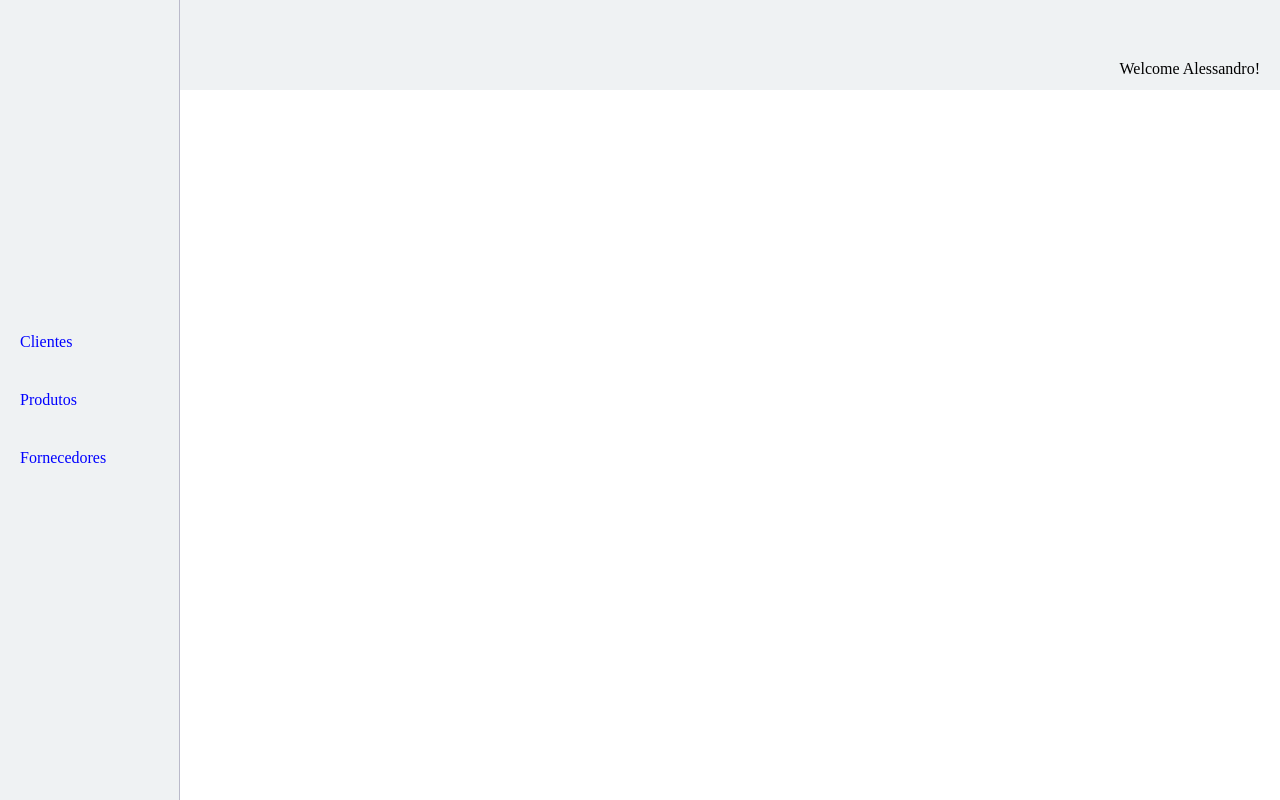
After one commit to Alessandro018/pcsltv, a PHP site: page /app/php/view/layout.php in a window 1280 px wide. The commit adds this page. Run offline with PHP 8.4, Linux system fonts and the light colour scheme.

Commit message:
Layout da aplicação

```diff
--- a/app/css/style.css
+++ b/app/css/style.css
@@ -4,6 +4,36 @@
 }
 body {
 	margin: auto;
+}
+div.content {
+	display: flex;
+}
+div.sidenav {
+	height: 100vh;
+	width: 14%;
+	background-color: #EFF2F3;
+	display: flex;
+	flex-direction: column;
+	justify-content: center;
+	border-right: #babaca 1px solid;
+}
+div.sidenav a {
+	margin: 20px;
+	text-decoration: none;
+	color: blue;
+}
+div.status {
+	height: 90px;
+	width: 86%;
+	background-color: #EFF2F3;
+	float: right;
+	right: 0;
+}
+div.status label {
+	position: relative;
+	padding: 20px;
+	bottom: -40px;
+	float: right;
 }
 div.content div.login {
 	margin: auto;
--- /dev/null
+++ b/app/php/view/layout.php
@@ -0,0 +1,20 @@
+<!DOCTYPE html>
+<html lang="en">
+<head>
+	<meta charset="UTF-8">
+</head>
+<body>
+	<div class="content">
+		<div class="sidenav">
+			<a href="">Clientes</a>
+			<a href="">Produtos</a>
+			<a href="">Fornecedores</a>
+		</div>
+		<div class="status">
+			<label for="">Welcome Alessandro!</label>
+		</div>
+		<div class="main"></div>
+	</div>
+	<link rel="stylesheet" href="../../css/style.css"/>
+</body>
+</html>
--- a/index.php
+++ b/index.php
@@ -5,7 +5,6 @@
 	<title>Login</title>
 </head>
 <body>
-	<div class="content">
 	<div class="login">
 		<form  action="">
 			<h2>Acessar sua conta</h2>
@@ -17,7 +16,6 @@
 		</form>
 
 	</div>
-	</div>
 </body>
 <link rel="stylesheet" type="text/css" href="app/css/style.css">
 </html>
```
Lines whose indentation alone changed are shown as unchanged.
